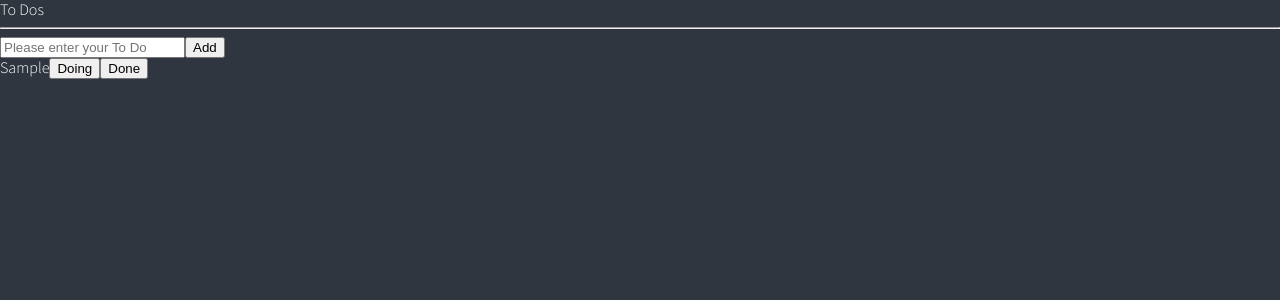
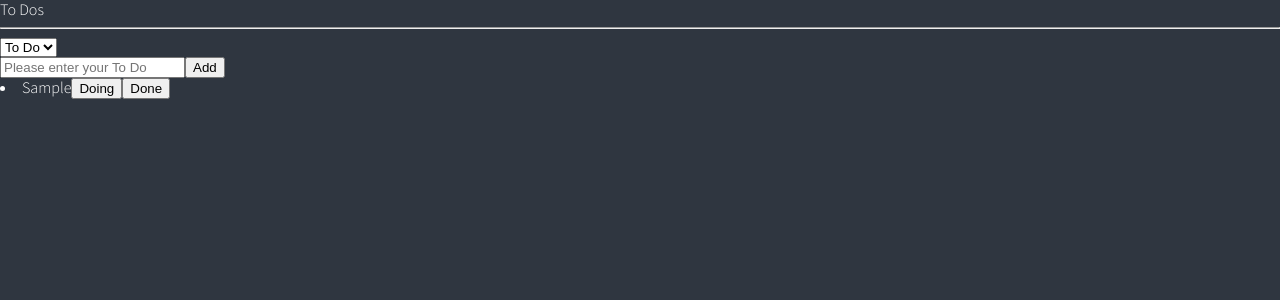
Before and after one commit to hwikun/react-to-do, a React (Create React App) app: page / in a window 1280 px wide. Both pictures are taken after typing "Sample" into the empty fields and a click on the button "Add". Shown: the top 300 px of the page. Built offline with nearby package versions, Linux system fonts and the light colour scheme.

Commit message:
set categoris by use select

```diff
--- a/src/atoms.ts
+++ b/src/atoms.ts
@@ -1,12 +1,32 @@
-import { atom } from 'recoil';
+import { atom, selector } from 'recoil';
+
+export enum Categoris {
+	'TO_DO' = 'TO_DO',
+	'DOING' = 'DOING',
+	'DONE' = 'DONE',
+}
 
 export interface IToDo {
 	text: string;
 	id: number;
-	category: 'TO_DO' | 'DOING' | 'DONE';
+	category: Categoris;
 }
 
 export const toDoState = atom<IToDo[]>({
 	key: 'toDo',
 	default: [],
 });
+
+export const categoryState = atom({
+	key: 'category',
+	default: Categoris.TO_DO,
+});
+
+export const toDoSelector = selector({
+	key: 'toDoSelector',
+	get: ({ get }) => {
+		const toDos = get(toDoState);
+		const category = get(categoryState);
+		return toDos.filter((toDo) => toDo.category === category);
+	},
+});
--- a/src/components/CreateToDo.tsx
+++ b/src/components/CreateToDo.tsx
@@ -1,5 +1,5 @@
-import { useSetRecoilState } from 'recoil';
-import { toDoState } from '../atoms';
+import { useSetRecoilState, useRecoilValue } from 'recoil';
+import { toDoState, categoryState } from '../atoms';
 import { useForm } from 'react-hook-form';
 
 interface IForm {
@@ -8,13 +8,14 @@ interface IForm {
 
 function CreateToDo() {
 	const setToDos = useSetRecoilState(toDoState);
+	const category = useRecoilValue(categoryState);
 	const { register, handleSubmit, setValue } = useForm<IForm>();
 	const handleValid = ({ toDo }: IForm) => {
 		setToDos((oldToDos) => [
 			{
 				text: toDo,
 				id: Date.now(),
-				category: 'TO_DO',
+				category,
 			},
 			...oldToDos,
 		]);
--- a/src/components/ToDo.tsx
+++ b/src/components/ToDo.tsx
@@ -1,4 +1,4 @@
-import { IToDo, toDoState } from '../atoms';
+import { Categoris, IToDo, toDoState } from '../atoms';
 import { useSetRecoilState } from 'recoil';
 import React from 'react';
 
@@ -21,18 +21,18 @@ function ToDo({ text, category, id }: IToDo) {
 	return (
 		<li>
 			<span>{text}</span>
-			{category !== 'DOING' && (
-				<button name='DOING' onClick={onClick}>
+			{category !== Categoris.DOING && (
+				<button name={Categoris.DOING} onClick={onClick}>
 					Doing
 				</button>
 			)}
-			{category !== 'TO_DO' && (
-				<button name='TO_DO' onClick={onClick}>
+			{category !== Categoris.TO_DO && (
+				<button name={Categoris.TO_DO} onClick={onClick}>
 					TO DO
 				</button>
 			)}
-			{category !== 'DONE' && (
-				<button name='DONE' onClick={onClick}>
+			{category !== Categoris.DONE && (
+				<button name={Categoris.DONE} onClick={onClick}>
 					Done
 				</button>
 			)}
--- a/src/components/ToDoList.tsx
+++ b/src/components/ToDoList.tsx
@@ -1,21 +1,28 @@
-import { useRecoilValue } from 'recoil';
-import { toDoState } from '../atoms';
+import { useRecoilState, useRecoilValue } from 'recoil';
+import { toDoSelector, categoryState, Categoris } from '../atoms';
 import CreateToDo from './CreateToDo';
 import ToDo from './ToDo';
 
 function ToDoList() {
-	const toDos = useRecoilValue(toDoState);
+	const toDos = useRecoilValue(toDoSelector);
+	const [category, setCategory] = useRecoilState(categoryState);
+	const onInput = (event: React.FormEvent<HTMLSelectElement>) => {
+		setCategory(event.currentTarget.value as any);
+	};
 	console.log(toDos);
 	return (
 		<div>
 			<h1>To Dos</h1>
 			<hr />
+			<select value={category} onInput={onInput}>
+				<option value={Categoris.TO_DO}>To Do</option>
+				<option value={Categoris.DOING}>Doing</option>
+				<option value={Categoris.DONE}>Done</option>
+			</select>
 			<CreateToDo />
-			<ul>
-				{toDos.map((toDo) => (
-					<ToDo key={toDo.id} {...toDo} />
-				))}
-			</ul>
+			{toDos.map((toDo) => (
+				<ToDo key={toDo.id} {...toDo} />
+			))}
 		</div>
 	);
 }
```
